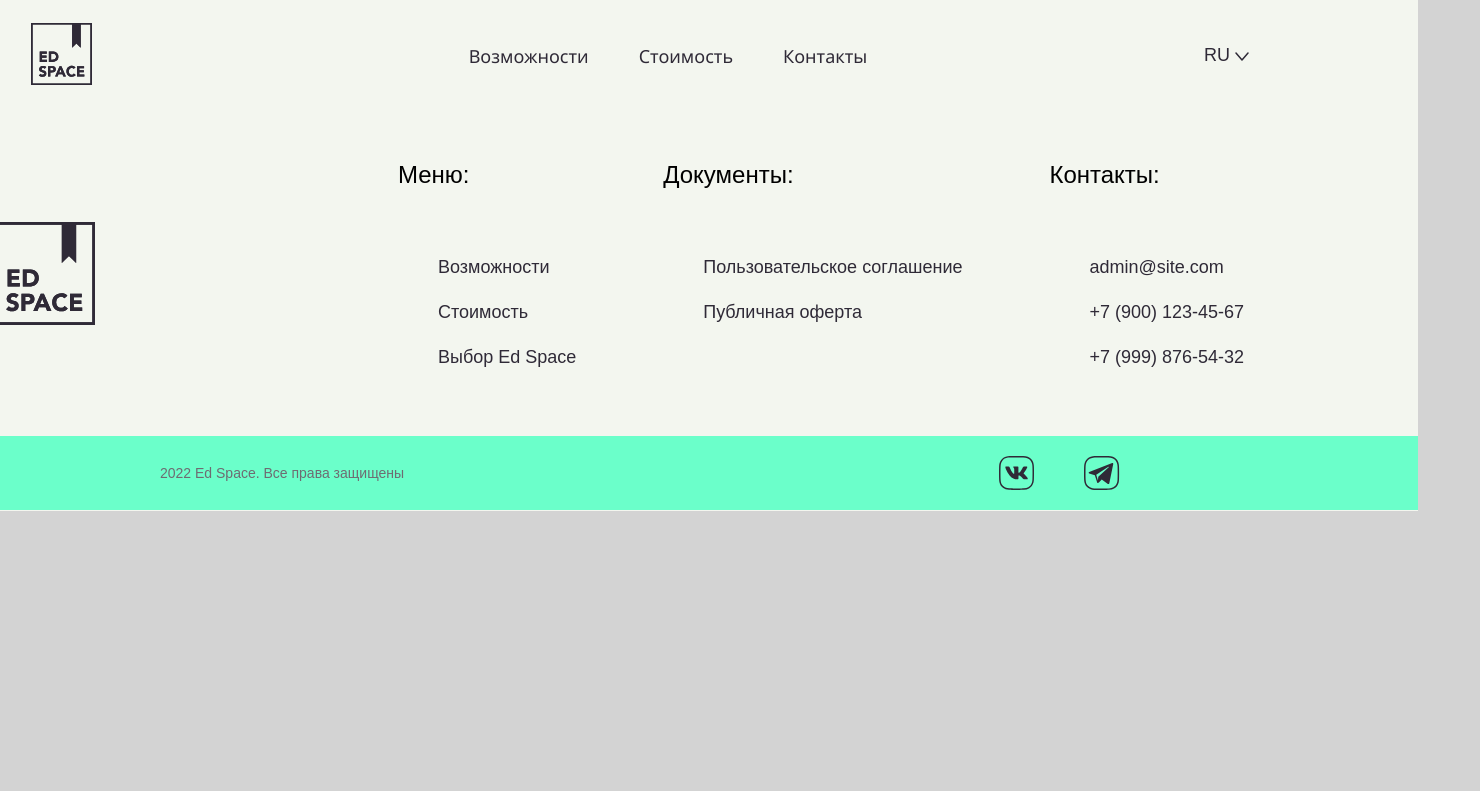
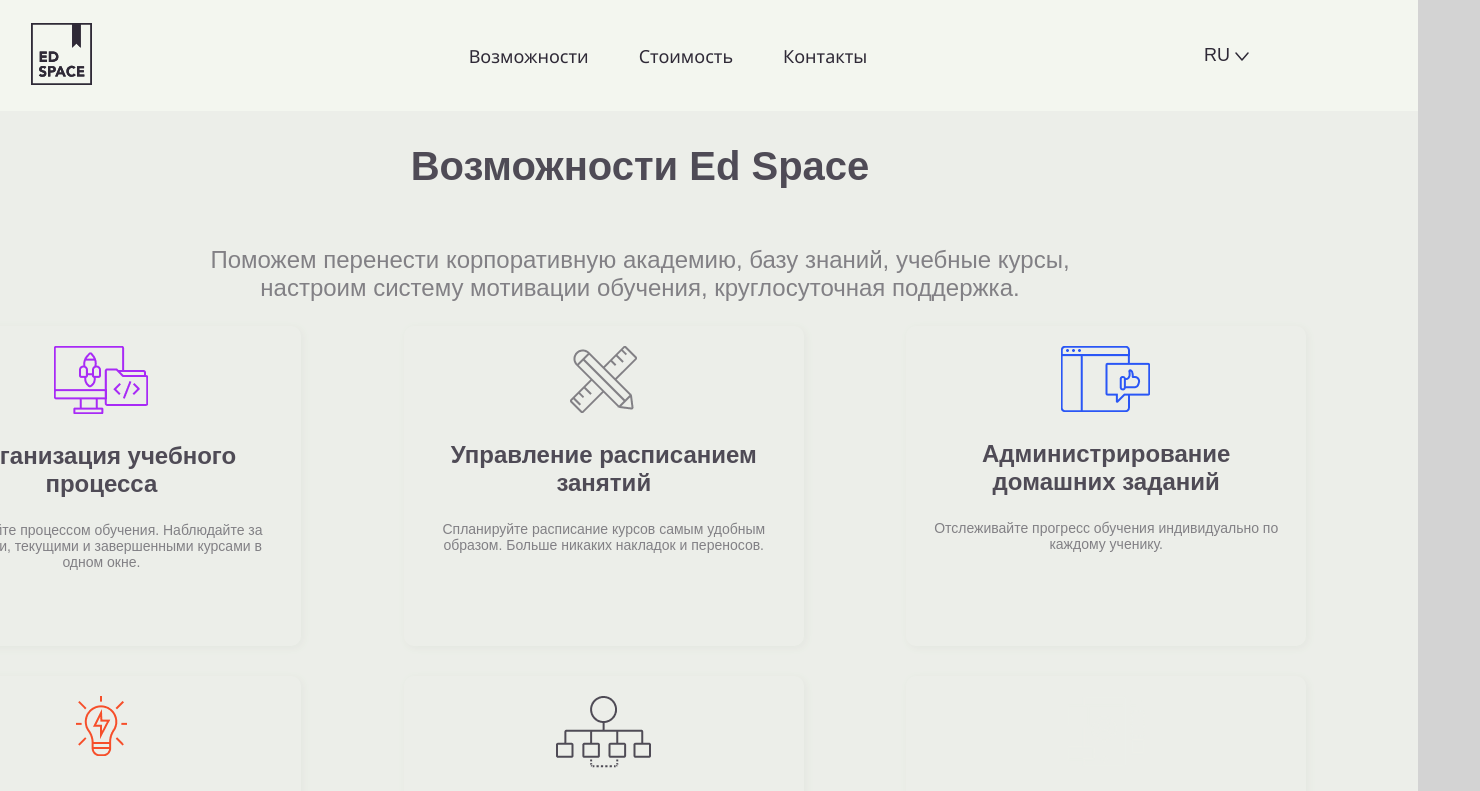
Before and after one commit to Alex-N-1985/React-Final, a React (Create React App) app: page /possibs in a window 1280 px wide. Shown: the top 791 px of the page, 1480 px wide, since content can reach past the window. Built offline with nearby package versions, Linux system fonts and the light colour scheme.

Commit message:
обновление результатов

```diff
--- a/src/App.js
+++ b/src/App.js
@@ -1,14 +1,18 @@
 import './App.css';
 import {Route, Routes} from 'react-router';
 import Home from './pages/Home';
+
+
 import Header from './components/Header/header';
 import Footer from './components/Footer/Footer';
+import Possibs from './pages/Possibs';
 
 function App() {
   return <div className='page'>
     <Header/>
     <Routes>
       <Route path="/" element={<Home/>} />
+      <Route path="/possibs" element={<Possibs/>} />
     </Routes>
     <Footer/>
   </div>;
--- /dev/null
+++ b/src/pages/Possibs.jsx
@@ -0,0 +1,10 @@
+import "../App.css";
+import Possibilities from './../components/Possibilities/Possibilities';
+
+const Possibs = () => {
+    return <div className="App">
+        <Possibilities/>
+    </div>
+}
+
+export default Possibs;
```
